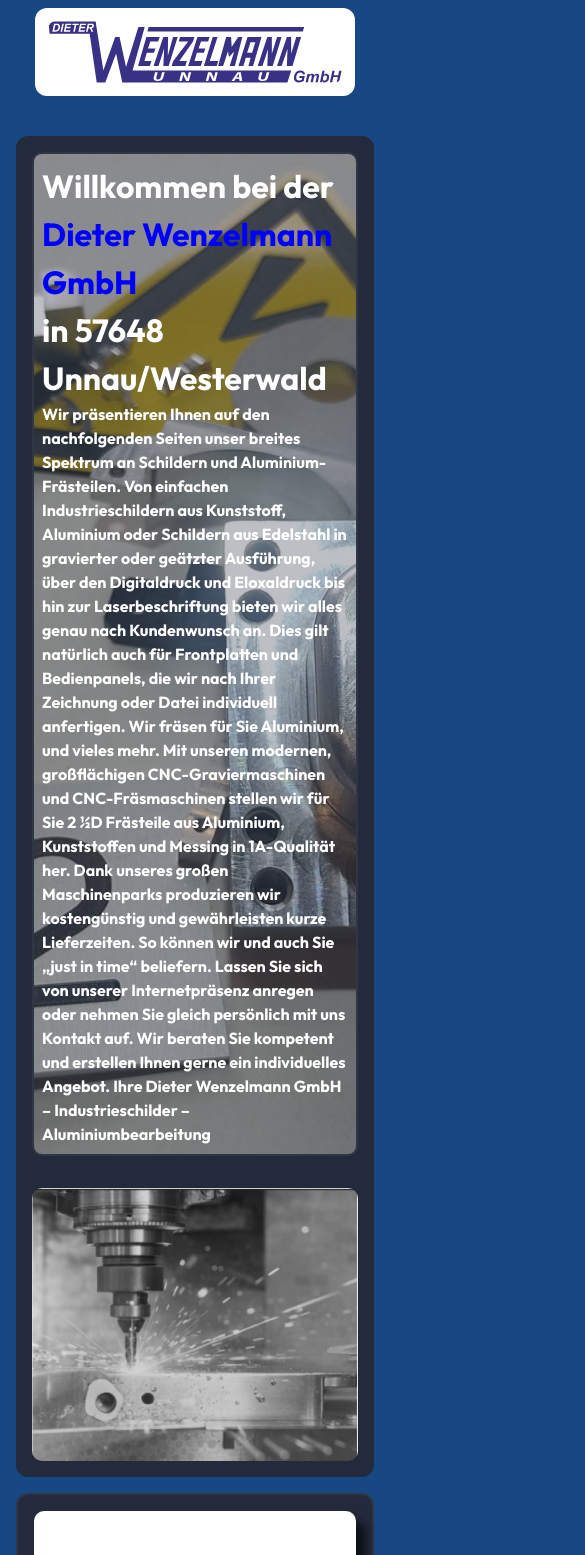
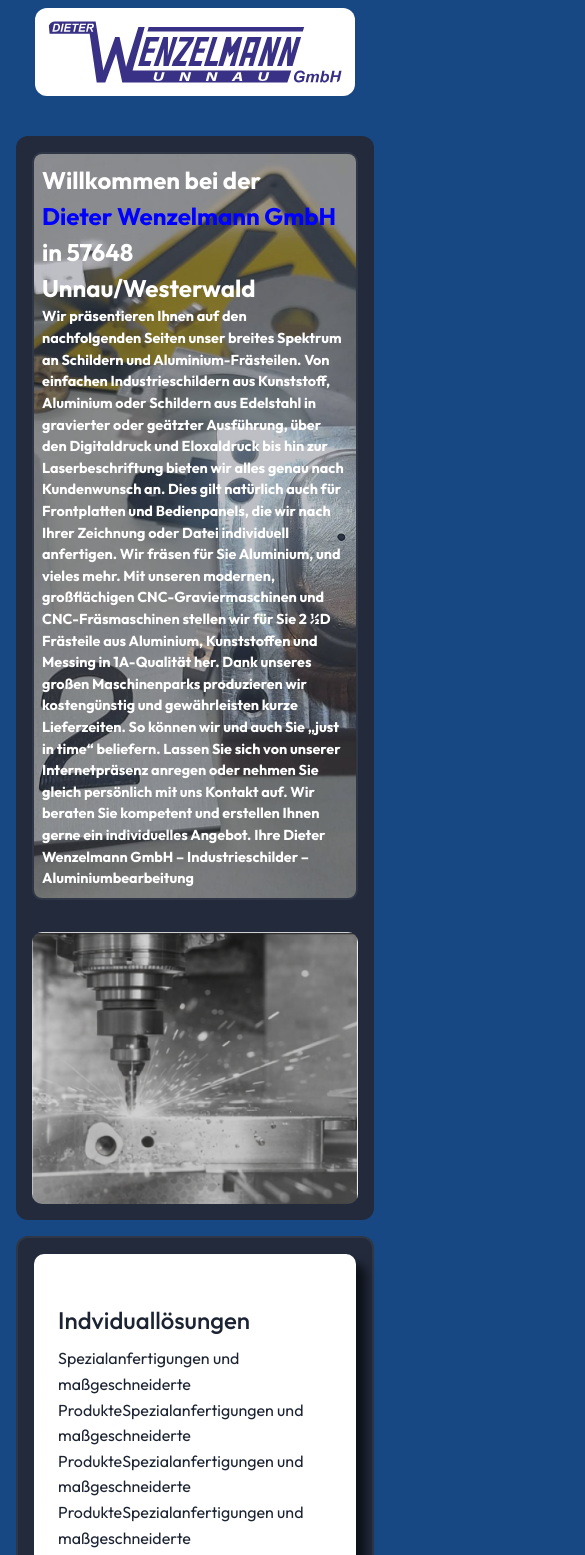
Before and after one commit to Youdontknowme720/DW, a React (Vite) app: page / in a window 390 px wide. Shown: the top 1555 px of the page, 585 px wide, since content can reach past the window. Built offline with nearby package versions, Linux system fonts and the light colour scheme; some icons are missing.

Commit message:
responsive fix

```diff
--- a/src/components/Hero.tsx
+++ b/src/components/Hero.tsx
@@ -10,11 +10,11 @@
 function Hero({title, description, image}: HeroProps) {
     return (
         <div className="hero-container">
-            <div className="hero-txt" style={{gridArea: "box-content"}}>
+            <div className="hero-txt">
                 <h1 className="hero-title" >{title}</h1>
                 <p className="hero-desc" >{description}</p>
             </div>
-            <img src={image} width="750px" style={{gridArea: "box-img"}} alt="Hallo" className="hero-image"/>
+            <img src={image} alt="Hallo" className="hero-image"/>
         </div>
     )
 }
--- a/src/styles/Footer.css
+++ b/src/styles/Footer.css
@@ -2,13 +2,14 @@
     display: grid;
     border: 2px solid rgba(255, 255, 255, 0.06);
     border-radius: 12px;
-    grid-template-columns: auto auto;
+    grid-template-columns: 1fr 1fr;
     padding-inline: clamp(0.5em, 1em, 2em);
     background-color: rgb(34, 42, 60);
     background-image: url("../assets/signs.png");
     background-size: cover;
     background-position: center;
     color: blue;
+    align-items: center;
 }
 
 .footer-text h2{
@@ -29,4 +30,23 @@
 .footer-img img{
     width: 400px;
     border-radius: 12px;
+    max-width: 100%;
+    height: auto;
 }
+
+@media (max-width: 768px) {
+    .footer-container {
+        grid-template-columns: 1fr;
+        text-align: center;
+    }
+
+    .footer-img {
+        justify-content: center;
+        padding: 1rem;
+    }
+
+    .footer-img img {
+        width: 100%;
+        max-width: 300px;
+    }
+}
--- a/src/styles/Hero.css
+++ b/src/styles/Hero.css
@@ -1,7 +1,5 @@
 .hero-container {
     display: grid;
-    grid-template-areas:
-        "box-content box-img";
     grid-template-columns: 1fr 1fr;
     padding-inline: clamp(1rem, 5%, 4rem);
     padding-bottom: 1rem;
@@ -9,18 +7,18 @@
     padding: clamp(0.5rem, 1rem, 4rem);
     background-color: rgb(34, 42, 60);
     border-radius: 12px;
+    align-items: center;
 }
 
 .hero-txt {
-    position: relative;           /* wichtig für Overlay */
+    position: relative;
     border-radius: 10px;
     font-weight: 700;
     color: white;
     padding: var(--space-xs);
     border: 2px solid rgba(255,255,255,0.06);
     max-width: var(--content-max-width);
-    text-align: justify;
-    overflow: hidden;             /* falls Overlay abgerundete Ecken braucht */
+    overflow: hidden;
 }
 
 .hero-txt::before {
@@ -40,18 +38,16 @@
 }
 
 .hero-image {
-    grid-area: box-img;
     max-width: 100%;
-    max-height: 100%;
+    height: auto;
+    max-height: 500px;
     object-fit: cover;
     border-radius: 10px;
+    width: 100%;
 }
 
 @media (max-width: 768px) {
     .hero-container {
-        grid-template-areas:
-            "box-content"
-            "box-img";
         grid-template-columns: 1fr;
         text-align: center;
     }
@@ -60,11 +56,11 @@
         text-align: left;
     }
 
-    .hero-desc{
-        letter-spacing: normal;
+    .hero-title {
+        font-size: 1.5rem;
     }
 
-    .hero-image {
-        margin: 0 auto; /* Bild horizontal zentrieren */
+    .hero-desc {
+        font-size: 0.9rem;
     }
 }
--- a/src/styles/Personal.css
+++ b/src/styles/Personal.css
@@ -53,6 +53,10 @@
 
 /* Mobile */
 @media (max-width: 768px) {
+  .personal-container {
+    flex-direction: column;
+  }
+
   .carousel-btn {
     font-size: 1.5rem;
     padding: 0.4rem 0.8rem;
--- a/src/styles/PersonalCard.css
+++ b/src/styles/PersonalCard.css
@@ -26,13 +26,19 @@
 
 
 @media (max-width: 768px) {
-  .pcard-txt {
-    max-height: 180px;      /* kannst du feinjustieren */
-    overflow-y: auto;
-    padding-right: 0.5rem; /* Platz für Scrollbar */
+  .pcard-container {
+    grid-template-areas:
+        "box-content"
+        "box-img";
+    grid-template-columns: 1fr;
   }
 
-  /* Optional: schöner Scrollbar-Look */
+  .pcard-txt {
+    max-height: 180px;
+    overflow-y: auto;
+    padding-right: 0.5rem;
+  }
+
   .pcard-txt::-webkit-scrollbar {
     width: 6px;
   }
@@ -41,12 +47,3 @@
     border-radius: 6px;
   }
 }
-
-@media (max-width: 768px) {
-    .pcard-container {
-        grid-template-areas:
-            "box-content"
-            "box-img";
-        grid-template-columns: 1fr;
-    }
-}
--- a/src/styles/ServiceCard.css
+++ b/src/styles/ServiceCard.css
@@ -5,7 +5,8 @@
     border-radius: 12px;
     box-shadow: 0 4px 12px rgba(0, 0, 0, 0.25);
     box-sizing: border-box;
-    width: 80%;
+    width: 100%;
+    max-width: 400px;
     display: grid;
     grid-template-rows: auto 1fr auto;
     transition: transform 0.25s ease,
@@ -49,3 +50,9 @@
   cursor: default;
   text-decoration: none;
 }
+
+@media (max-width: 480px) {
+  .service-card p {
+    padding-inline: 0.5rem;
+  }
+}
--- a/src/styles/Services.css
+++ b/src/styles/Services.css
@@ -10,7 +10,7 @@
 .service-title {
     padding-bottom: 2rem;
     padding-top: 2rem;
-    font-size: 3rem;
+    font-size: clamp(1.5rem, 5vw, 3rem);
     font-weight: 400;
 }
 
```
